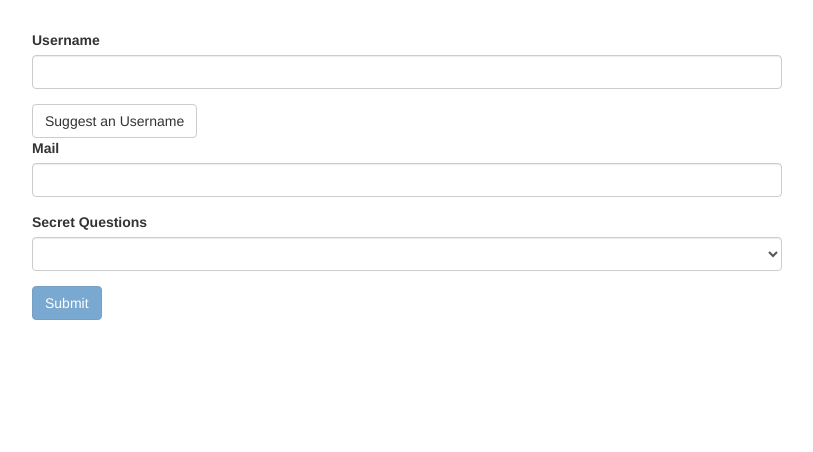
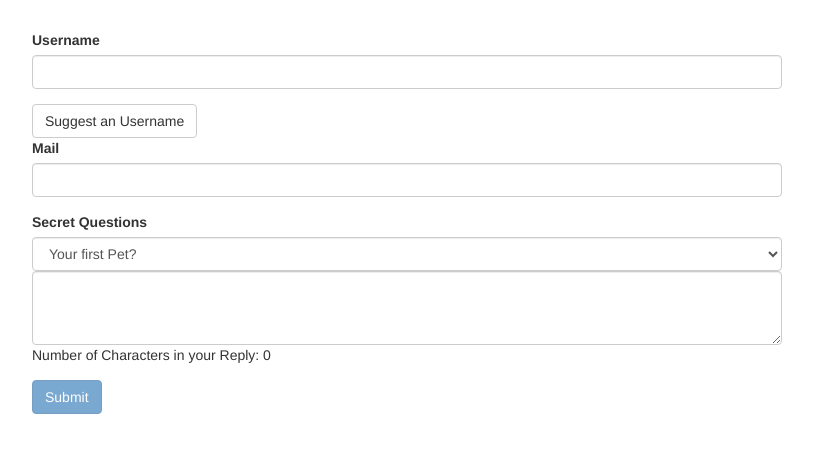
Before and after one commit to Aseelaldallal/angular_6_forms_tutorial, an Angular app: page / in a window 1280 px wide. Shown: the top 452 px of the page, without its empty margins (233-1046 px from the left). Built offline with nearby package versions, Linux system fonts and the light colour scheme.

Commit message:
two way binding

```diff
--- a/src/app/app.component.html
+++ b/src/app/app.component.html
@@ -24,16 +24,22 @@
               ngModel
               name="email"
               required
-              email>
+              email
+              #email="ngModel">
+              <span class="help-block" *ngIf="!email.valid && email.touched">Please enter a valid Value! </span>
           </div>
-          <p *ngIf="">Please enter a valid Value! </p>
         </div>
         <div class="form-group">
           <label for="secret">Secret Questions</label>
-          <select id="secret" class="form-control" ngModel name="secret">
+          <select id="secret" class="form-control" [ngModel]="defaultQuestion" name="secret">
             <option value="pet">Your first Pet?</option>
             <option value="teacher">Your first teacher?</option>
           </select>
+          <div class="form-group">
+            <textarea class="form-control" name="questionAnswer" rows="3" [(ngModel)]="answer">
+            </textarea>
+            <p>Number of Characters in your Reply: {{answer.length}}</p>
+          </div>
         </div>
         <button class="btn btn-primary" type="submit" [disabled]="!f.valid">Submit</button>
       </form>
--- a/src/app/app.component.ts
+++ b/src/app/app.component.ts
@@ -10,6 +10,8 @@
 export class AppComponent {
 
   @ViewChild('f') signupForm: NgForm;
+  defaultQuestion = 'pet';
+  answer = '';
 
   suggestUserName() {
     const suggestedName = 'Superuser';
```
